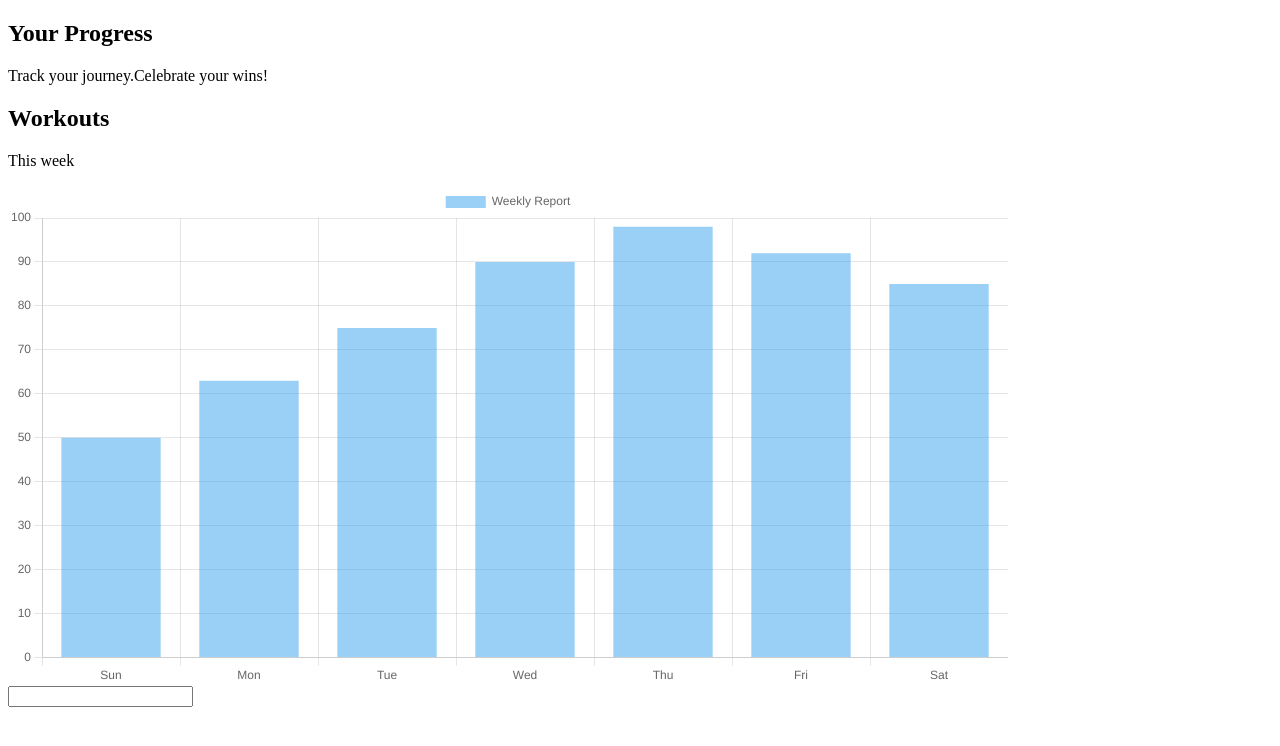
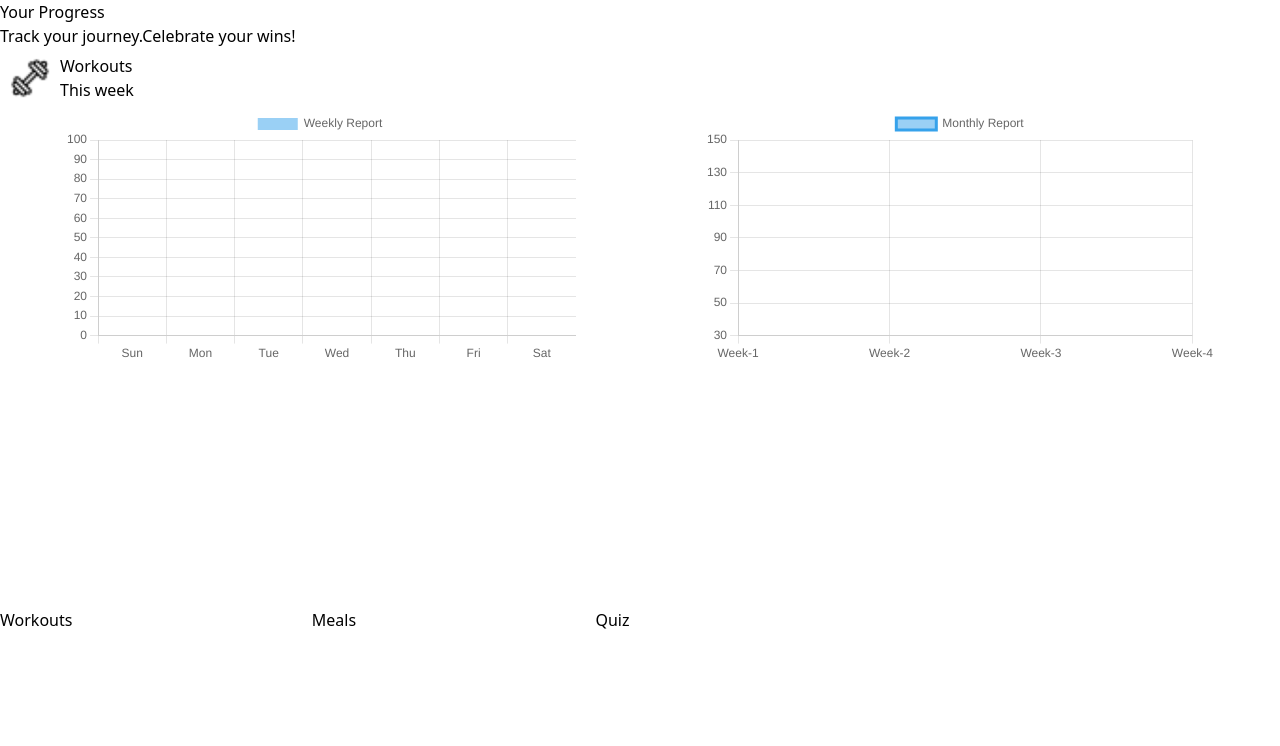
Before and after one commit to hanushadith95-prog/glowfit-website, a plain HTML site: page progress.html in a window 1280 px wide. Drawn offline with nearby package versions, Linux system fonts and the light colour scheme.

Commit message:
Linechart Added

```diff
--- a/progress.html
+++ b/progress.html
@@ -7,13 +7,33 @@
     <script src="
 https://cdn.jsdelivr.net/npm/chart.js@4.5.1/dist/chart.umd.min.js
 "></script>
+<link rel="stylesheet" href="tailwind.config.css">
+<link href="
+https://cdn.jsdelivr.net/npm/tailwindcss@2.2.19/dist/tailwind.min.css
+" rel="stylesheet">
 </head>
 <body>
-    <!-- Heading -->
-    <section id="progress">
+
+    <!-- left -->
+     <section id="left" class="hidden">
+            <img src="" alt="">
+            <p>Welcome</p>
+            <div>
+                <h2>Dashboard</h2>
+                 <h2>Goal</h2>
+                  <h2>Your Performance</h2>
+                   <h2>Setting</h2>
+            </div>
+     </section>
+
+        <!-- Heading -->
+     <div id="progress">
         <h1>Your Progress</h1>
         <p>Track your journey.Celebrate your wins!</p>
-        <div>
+        <div class="" style="display: flex; align-items: center;">
+            <div style="height:60px; width: 60px;">
+                <img src="./images/gym.png" alt="" style="height:100%; width: 100%;" >
+            </div>
             <div>
                 <h2 >Workouts</h2>
                 <p id="workoutvalue"></p>
@@ -21,13 +41,37 @@ https://cdn.jsdelivr.net/npm/chart.js@4.5.1/dist/chart.umd.min.js
 
             </div>
         </div>
+    </div>
 
-    </section>
-    <!-- Bar chart -->
-     <div class="container" style="height: 500px; width:80%;" >
+    <div class="flex" style="justify-content: space-around;">
+        <!-- Bar chart -->
+     <div class="container1" style="height: 500px; width: 40%;" >
         <canvas id="mychart"></canvas>
     </div>
-    <input type="text" placeholder="" id="mon">
+    <!-- line chart -->
+     <div class="container2" style="height: 500px; width: 40%;" >
+        <canvas id="mychart1"></canvas>
+    </div>
+    </div>
+
+    <!-- Weekly update -->
+     <div>
+        <label for="">Workouts</label>
+        <input type="number">
+        <label for="">Meals</label>
+        <input type="number">
+        <label for="">Quiz</label>
+        <input type="number">
+     </div>
+
+
+
+
+
+
+
+
+
     <script>
         let mychart=document.getElementById('mychart').getContext('2d')
         let barchart=new Chart(mychart,{
@@ -37,18 +81,55 @@ https://cdn.jsdelivr.net/npm/chart.js@4.5.1/dist/chart.umd.min.js
                 datasets:[{
                     label:'Weekly Report',
                     data:[
-                        50,
-                        63,
-                        75,
-                        90,
-                        98,
-                        92,
-                        85
+                        0,
+                        0,
+                        0,
+                        0,
+                        0,
+                        0,
+                        0
                     ]
                 }]
             },
-            options:{}
+            options:{
+                scales:{
+                    y:{
+                        min:0,
+                        max:100,
+                        ticks:{
+                            stepSize:10
+                        }
+                    }
+                }
+            }
         })
+    // linechart
+    let mychart1=document.getElementById('mychart1').getContext('2d')
+        let linechart=new Chart(mychart1,{
+            type:'line',
+            data:{
+                labels:['Week-1','Week-2','Week-3','Week-4'],
+                datasets:[{
+                    label:'Monthly Report',
+                    data:[
+
+                    ]
+                }]
+            },
+            options:{
+                scales:{
+                    y:{
+                        min:30,
+                        max:150,
+                        ticks:{
+                            stepSize:10
+                        }
+                    }
+                }
+            }
+        })
+
+
       </script>
 </body>
 </html>
--- /dev/null
+++ b/tailwind.config.css
@@ -0,0 +1,8 @@
+/**@type {import('tailwindcss').config} */
+module.exports = {
+    content: ["./*.html"],
+    theme: {
+        extend: {},
+    },
+    plugins: [],
+}
```
Also changed, not shown: images/brain.png (added), images/dinner.png (added), images/goal.png (added), images/gym.png (added), images/iftar.png (added).
